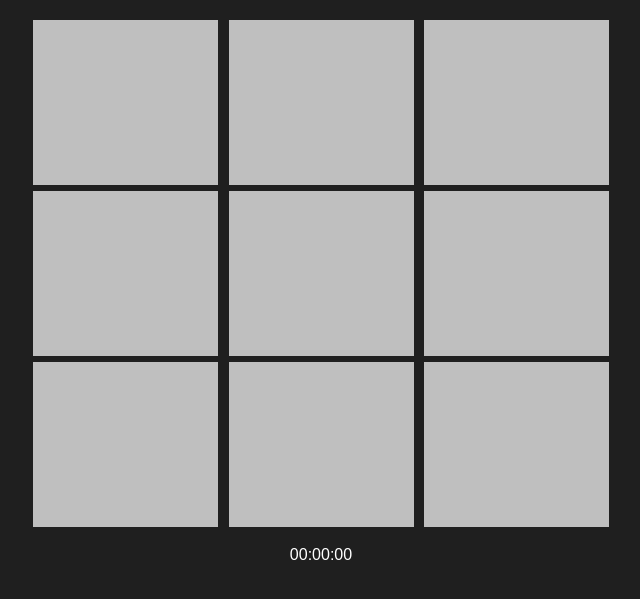
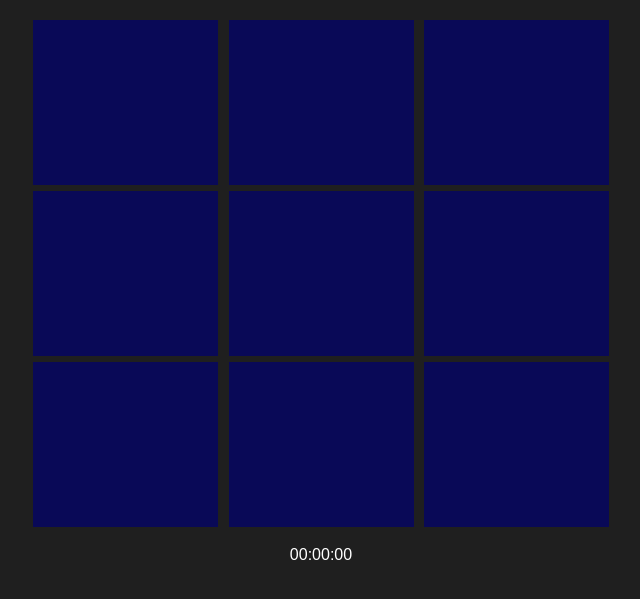
Before and after one commit to MatthiasPELLACOEUR/Tic_Tac_Toe, a plain HTML site: page index.html in a window 1280 px wide. Shown: the part 39-638 px from the top of the page, without its empty margins (319-959 px from the left). Drawn offline with Linux system fonts and the light colour scheme.

Commit message:
modified css

```diff
--- a/src/main.css
+++ b/src/main.css
@@ -11,10 +11,10 @@ body {
   width: 185px;
   height: 165px;
   margin: 3px;
-  background-color: #bfbfbf;
+  background-color: rgb(9, 9, 87);
   vertical-align: top;
   font-size: 700%;
-  color: red;
+  color: rgb(189, 189, 189);
 }
 
 .row {
```
